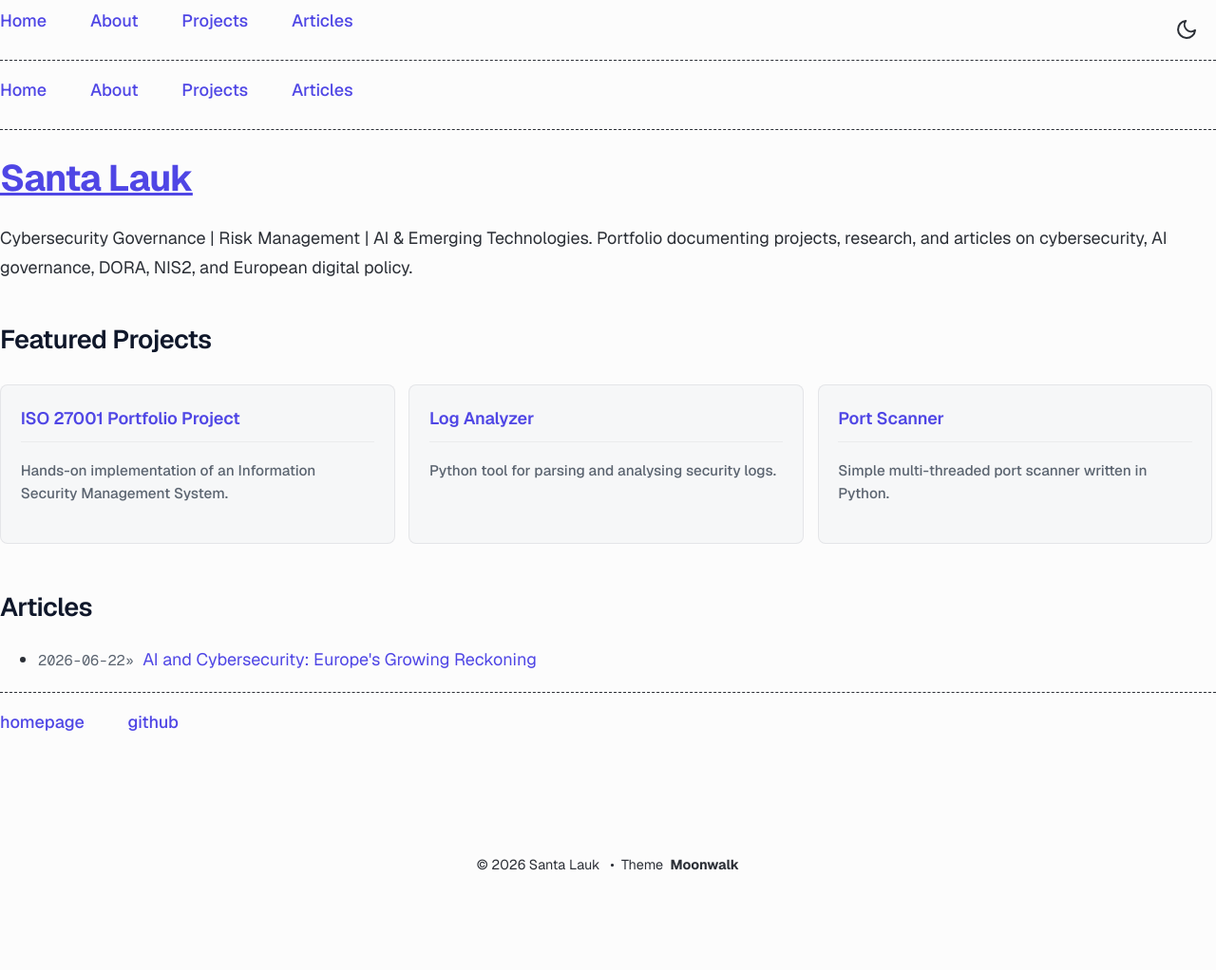
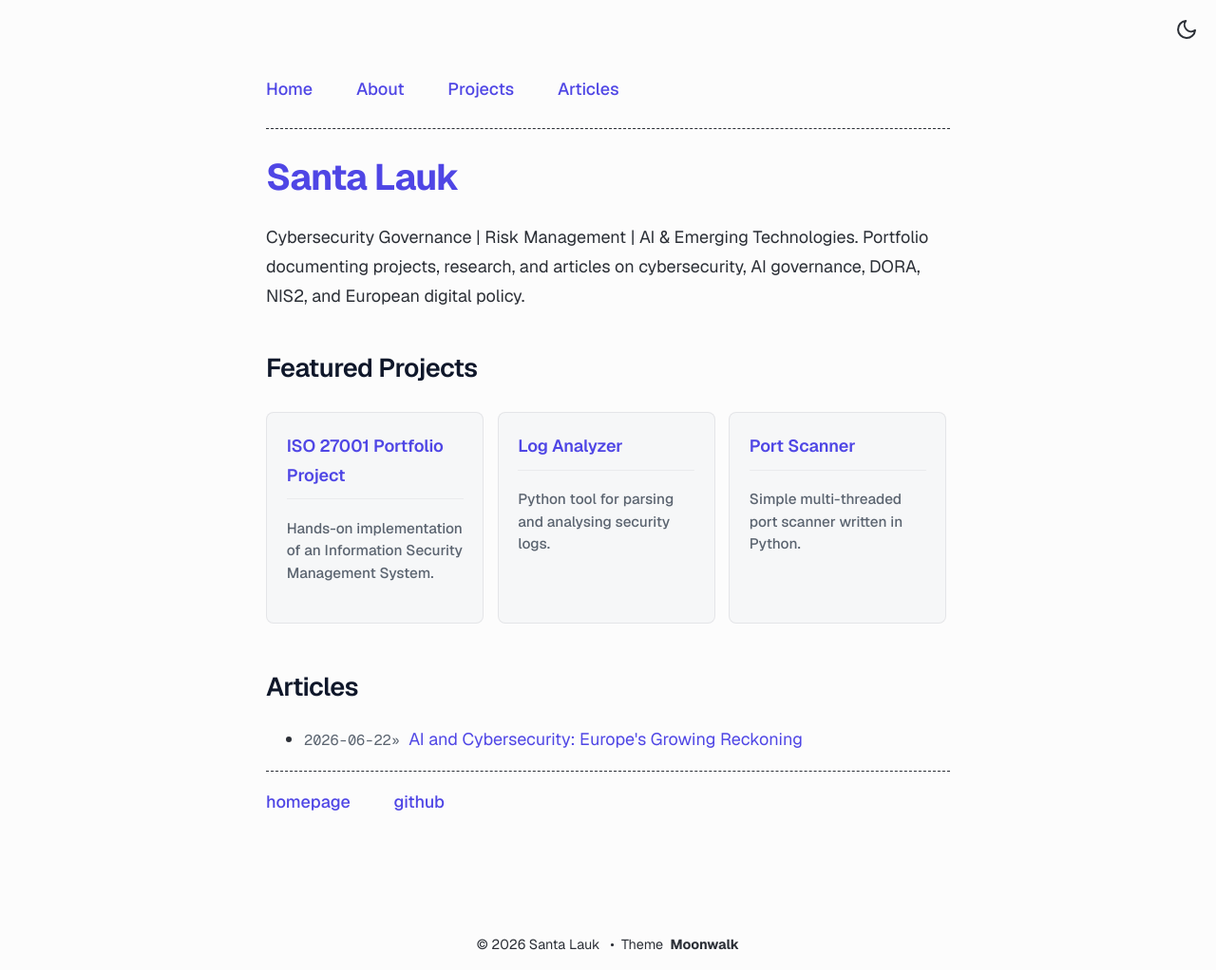
Before and after one commit to SantaLauk/santalauk.github.io, a Jekyll site: the page built from index.md, in a window 1280 px wide. Shown: the whole page at 95% size. Built offline with Jekyll 4.4.1, drawn with Linux system fonts in a browser that asks for light colours; before the commit the page ends 923 px from its top, so only the background shows below that.

Commit message:
Update default.html

```diff
--- a/_layouts/default.html
+++ b/_layouts/default.html
@@ -5,10 +5,8 @@
     {%- if site.theme_config.show_progress_bar and page.layout == "post" -%}
       {% include progress_bar.html %}
     {%- endif -%}
-   {% if site.theme_config.show_navbar == true %}
-    {% include horizontal_list.html collection=site.data.home.navbar_entries %}
-    <div class="dashed"></div>
-   {% endif %}
+<main class="page-content" aria-label="Content">
+  <div class="w">
         {{ content }}
         {% if site.theme_config.appearance_toggle %}
           {% include toggle_theme_button.html %}
```
